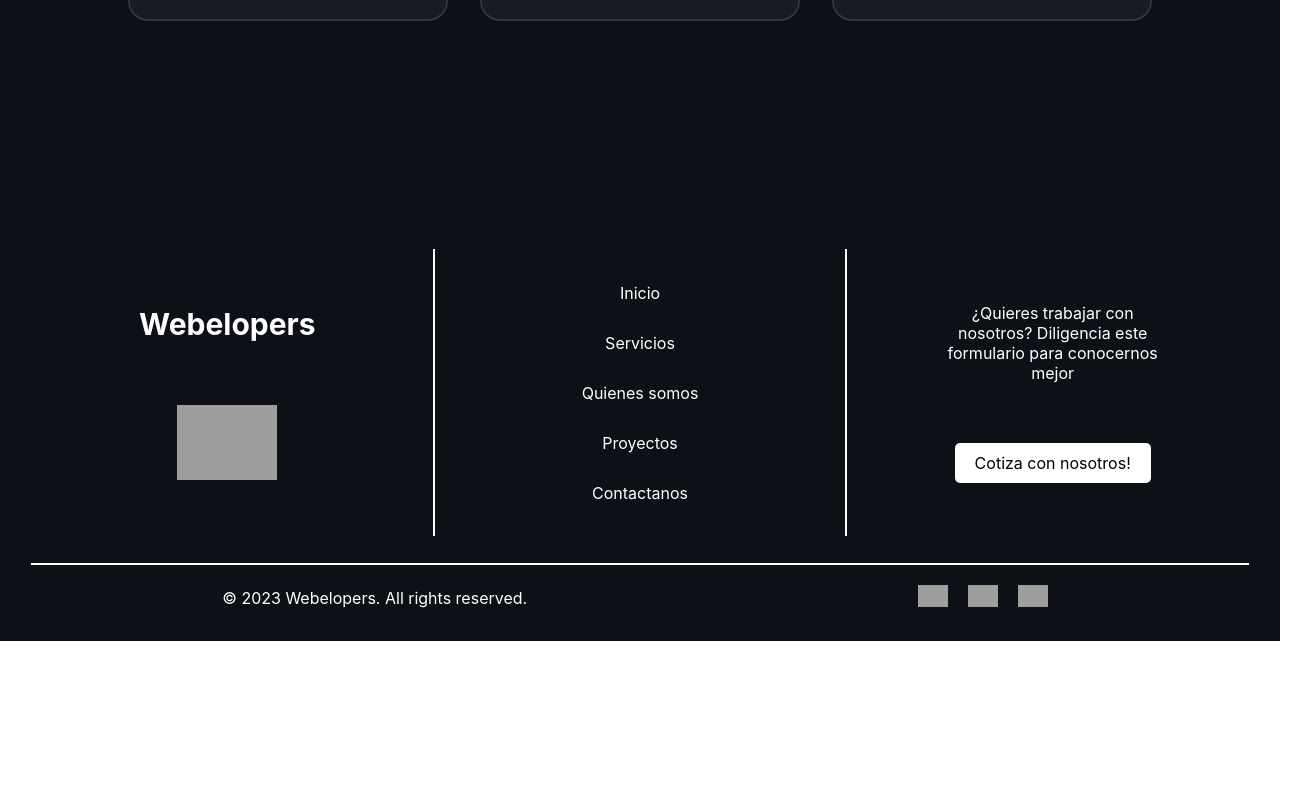
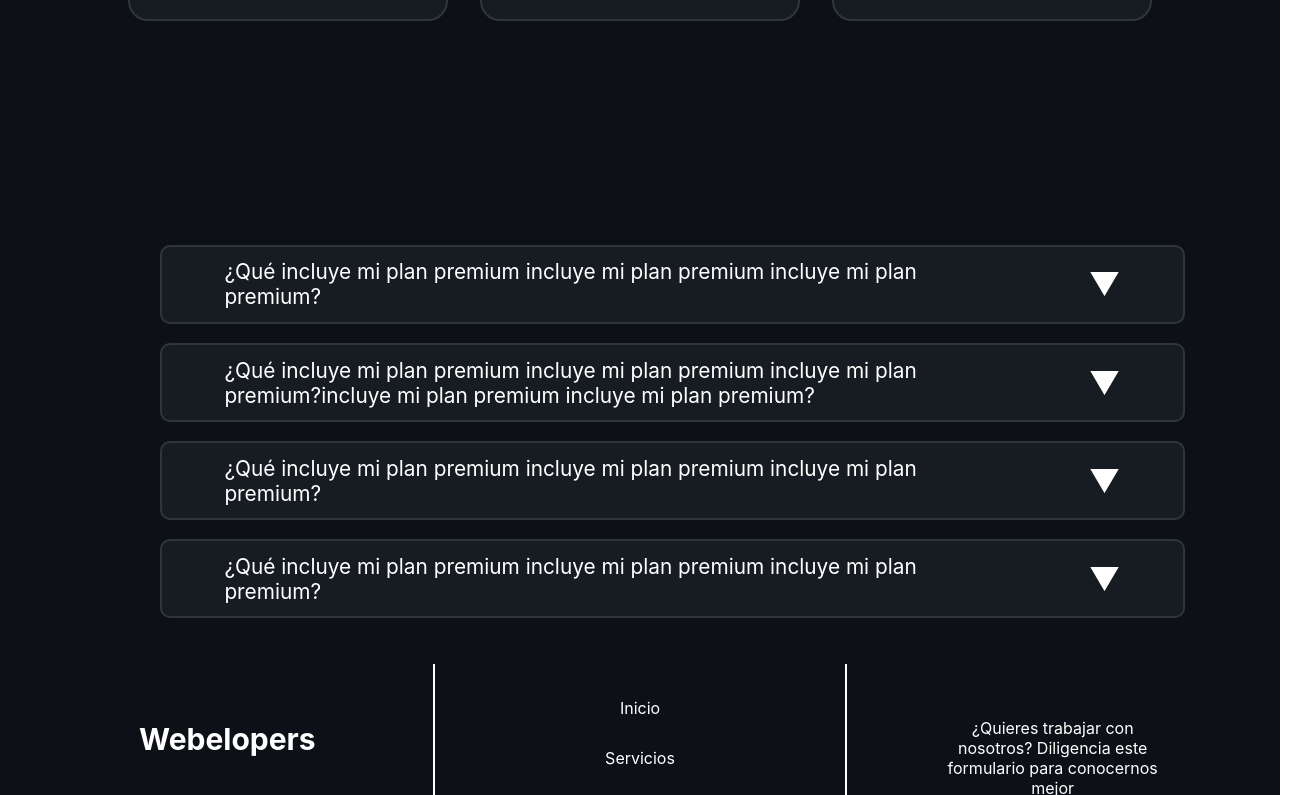
Before and after one commit to Gemu03/Webelopers, a React (Create React App) app: page /precios in a window 1280 px wide. Shown: the part 2005-2800 px from the top of the page, 1312 px wide, since content can reach past the window. Before the commit the page ends 2646 px from the top, so only its background shows below. Built offline with nearby package versions, Linux system fonts and the light colour scheme; grey boxes are pictures that could not be loaded.

Commit message:
feat: Agregar interacción de movimiento a las tarjetas de precios

```diff
--- a/src/pages/precios.jsx
+++ b/src/pages/precios.jsx
@@ -13,12 +13,26 @@ function Precios() {
                     const x = e.clientX - rect.left;
                     const y = e.clientY - rect.top;
 
-                    card.style.setProperty("--x", `${x}px`);
-                    card.style.setProperty("--y", `${y}px`);
+                    const distanceFromCenterX = Math.abs(x - rect.width / 2);
+                    const distanceFromCenterY = Math.abs(y - rect.height / 2);
+                    const maxDistanceX = rect.width / 2;
+                    const maxDistanceY = rect.height / 2;
 
+                    // Define a threshold distance
+                    const threshold = 20; // Adjust this value as needed
+
+                    if (distanceFromCenterX > maxDistanceX + threshold || distanceFromCenterY > maxDistanceY + threshold) {
+                        card.style.removeProperty("--x");
+                        card.style.removeProperty("--y");
+                    } else {
+                        card.style.setProperty("--x", `${x}px`);
+                        card.style.setProperty("--y", `${y}px`);
+                    }
                 });
             };
+
             cardsContainer.addEventListener("mousemove", handleMouseMove);
+
             return () => {
                 cardsContainer.removeEventListener("mousemove", handleMouseMove);
             };
@@ -131,7 +145,64 @@ function Precios() {
                     <div>Asistencia inmediata</div>
                 </section>
             </Premium>
+
+            <ContenedorAcordion>
+                <div className="acordion">
+                <input
+                        type="checkbox"
+                        name="acordeon"
+                        id="btn-acordeon1"
+                        className="btn-acordeon"
+                    />
+                    <label htmlFor="btn-acordeon1">
+                        ¿Qué incluye mi plan premium incluye mi plan premium incluye mi plan premium?
+                    </label>
+                    <div className="contenido-acordeon">
+                        ¿Qué incluye mi plan premium incluye mi plan premium incluye mi plan premium?
+                    </div>
+
+                    <input /* 2 */
+                        type="checkbox"
+                        name="acordeon"
+                        id="btn-acordeon2"
+                        className="btn-acordeon"
+                    />
+                    <label htmlFor="btn-acordeon2">
+                        ¿Qué incluye mi plan premium incluye mi plan premium incluye mi plan premium?incluye mi plan premium incluye mi plan premium?
+                    </label>
+                    <div className="contenido-acordeon">
+                        Lorem ipsum dolor sit amet consectetur adipisicing elit. Tempore nulla unde nesciunt consequatur cupiditate illum obcaecati expedita. Temporibus nostrum quae autem blanditiis quis dolor libero et, illum, mollitia nisi eius.
+                    </div>
+
+                    <input /* 3 */
+                        type="checkbox"
+                        name="acordeon"
+                        id="btn-acordeon3"
+                        className="btn-acordeon"
+                    />
+                    <label htmlFor="btn-acordeon3">
+                        ¿Qué incluye mi plan premium incluye mi plan premium incluye mi plan premium?
+                    </label>
+                    <div className="contenido-acordeon">
+                        Lorem ipsum dolor sit amet consectetur adipisicing elit. Tempore nulla unde nesciunt consequatur cupiditate illum obcaecati expedita. Temporibus nostrum quae autem blanditiis quis dolor libero et, illum, mollitia nisi eius.
+                    </div>
+
+                    <input /* 4 */
+                        type="checkbox"
+                        name="acordeon"
+                        id="btn-acordeon4"
+                        className="btn-acordeon"
+                    />
+                    <label htmlFor="btn-acordeon4">
+                        ¿Qué incluye mi plan premium incluye mi plan premium incluye mi plan premium?
+                    </label>
+                    <div className="contenido-acordeon">
+                        Lorem ipsum dolor sit amet consectetur adipisicing elit. Tempore nulla unde nesciunt consequatur cupiditate illum obcaecati expedita. Temporibus nostrum quae autem blanditiis quis dolor libero et, illum, mollitia nisi eius.
+                    </div>
+                </div>
+            </ContenedorAcordion>
         </PagPrecios>
+
 
     );
 }
@@ -156,6 +227,7 @@ const PagPrecios = styled.div`
     flex-direction: column;
     justify-content: center;
     align-items: center;
+    overflow-x: hidden;
     section{
         margin: 10em;
     }
@@ -183,7 +255,7 @@ const Planes = styled.div`
         color: ${ColorPalette.grisClaro};
     }
     ul.botonesHorizontales{
-        z-index: 2;
+        z-index: 12;
         text-align: left;
         display: flex;
         justify-content: space-around;
@@ -236,6 +308,7 @@ const Planes = styled.div`
             background: radial-gradient(#04068d, transparent, transparent);
             width: 10em;
             height: 10em;
+            z-index: 0;
             opacity: 0;
             transform: translate(-50%, -50%);
         }
@@ -260,7 +333,7 @@ const Planes = styled.div`
 `;
 
 const PruebaGratis = styled.div`
-    z-index: 10;
+    z-index: 11;
     display: flex;
     flex-direction: column;
     justify-content: center;
@@ -319,7 +392,7 @@ const PruebaGratis = styled.div`
 const PrecioPrincipal = styled.div`
     scale: 1.05;
     box-shadow: 0px 0px 152px 59px #9e56fdc5, 0px 0px 33px -1px rgba(237,46,58,1);
-    z-index: 1;
+    z-index: 10;
     display: flex;
     flex-direction: column;
     justify-content: center;
@@ -328,18 +401,22 @@ const PrecioPrincipal = styled.div`
     background-color: #333;
     color: #f8f8f8;
     border-radius: 10px;
+    overflow: hidden;
     width: 13em;
 
     h3{
         font-size: 1.5rem;
         font-weight: 400;
+        z-index: 10;
     }
     h2{
         font-size: 3rem;
+        z-index: 10;
         margin: 0;
         margin-bottom: 1em;
     }
     ul.listaInterna{
+        z-index: 10;
         padding: 2em 0!important;
         list-style: none;
         padding: 0;
@@ -356,6 +433,7 @@ const PrecioPrincipal = styled.div`
     }
     input{
         width: 100%;
+        z-index: 10;
         height: 2em;
         font-size: 1.2rem;
         background-color: white;
@@ -369,7 +447,6 @@ const PrecioPrincipal = styled.div`
         }
     }
 `;
-
 
 const Caracteristicas = styled.table`
     width: 60%;
@@ -428,3 +505,75 @@ const Premium = styled.div`
         }
     }
 `;
+
+const ContenedorAcordion = styled.div`
+    width: 100vw;
+    max-width: 60em;
+    margin: auto;
+    margin-top: 2em;
+    display: flex;
+    justify-content: center;
+    align-items: center;
+    h2{
+        text-align: center;
+        font-size: 1em;
+        margin-bottom: 1em;
+    }
+    div.acordion{
+        display: flex;
+        flex-direction: column;
+        gap: 0.6em;
+        background-color: transparent;
+
+        label{
+            display: flex;
+            justify-content: space-between;
+            align-items: center;
+            width:100%;
+            max-width: 70vw;
+            padding: 0.6em 3em;
+            background-color: ${ColorPalette.contenedoresOscuro};
+            border: 2px solid ${ColorPalette.borde};
+            border-radius: 10px;
+            color: white;
+            cursor: pointer;
+            transition: 0.3s ease;
+            font-size: 1.3em;
+            text-align: left;
+        }
+        label::after{
+            content: "▼";
+
+            margin-left: 3em;
+            font-size: 1.5em;
+        }
+        label:hover{
+            background-color: ${ColorPalette.contenedores}
+        }
+        div.contenido-acordeon{
+            padding: 0;
+            margin: 0 20px;
+            overflow: hidden;
+            transition: all 0ms.3s ease;
+            max-height: 0em;
+        }
+        input.btn-acordeon{
+            display:none;
+        }
+        input.btn-acordeon:checked + label + div.contenido-acordeon{
+            max-height: 100em;
+            padding: 1em;
+            margin: 1em 0;
+            transition: 0.3s;
+        }
+        input.btn-acordeon:not(:checked) + label + div.contenido-acordeon{
+            max-height: 0em;
+            padding: 0;
+            margin: 0;
+            transition: 0.2s;
+        }
+        input[type="checkbox"]:checked + label::after {
+            content: "▲";
+        }
+    }
+`
```
